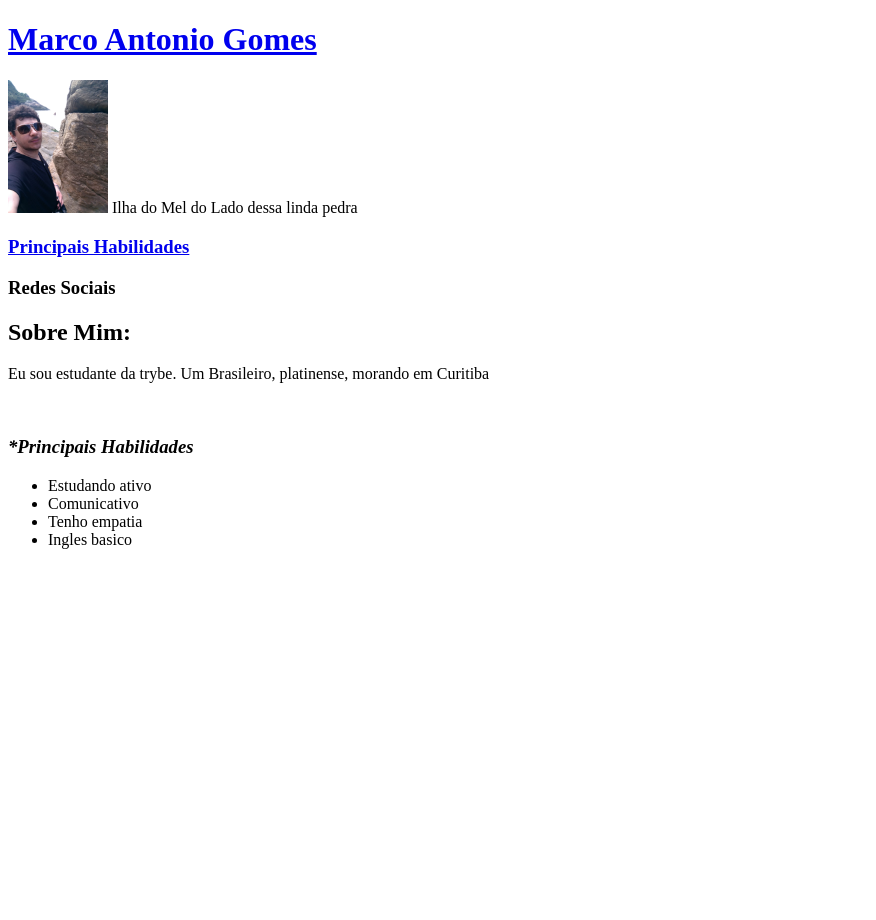
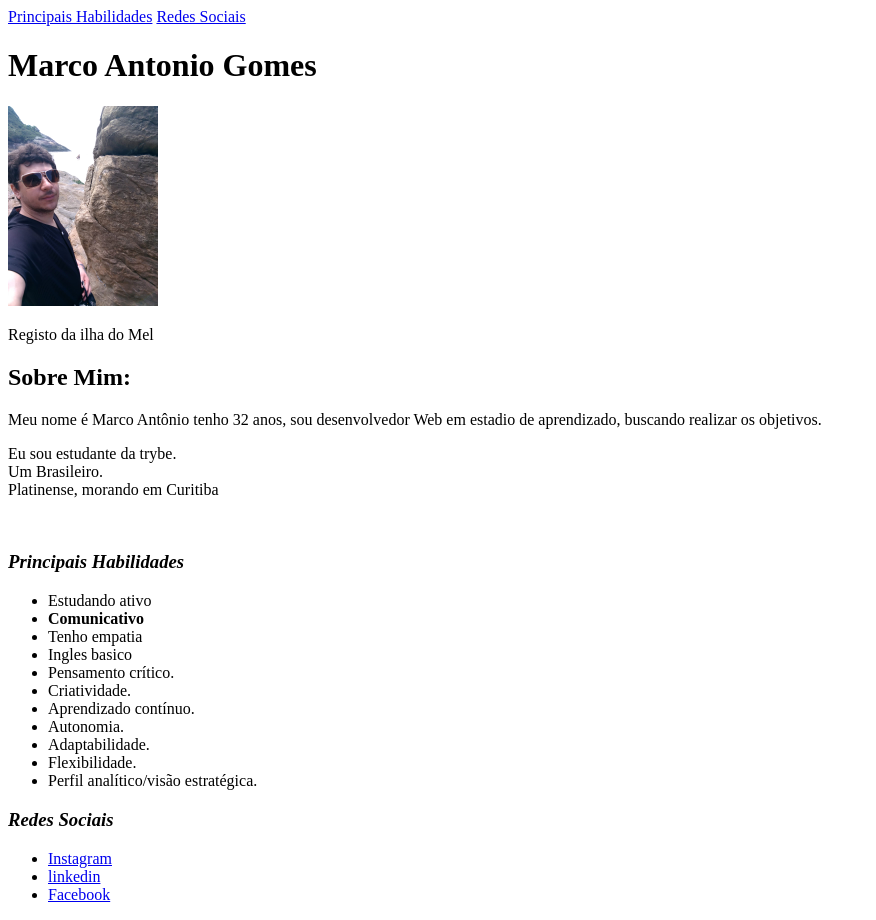
Before and after one commit to marcoa-gomes/PortifolioWeb, a plain HTML site: page index.html in a window 1280 px wide. Shown: the whole page, without its empty margins (0-876 px from the left). Before the commit the page ends 800 px from the top, so only its background shows below. Drawn offline with Linux system fonts and the light colour scheme.

Commit message:
Atualizando Index

```diff
--- a/index.html
+++ b/index.html
@@ -4,20 +4,33 @@
     <meta charset="UTF-8">
     <title>Meu Portifolio Web</title>
   </head>
-  <a>
-    <h1><a href="http://www.instagram.com/marcola182/" target="_blank" rel="noopener noreferrer"> Marco Antonio Gomes</h1></a>
-    <img src="/IMG-20231107-WA0009.jpg" alt="Eu do lado da pedra" width="100px" <p> Ilha do Mel do Lado dessa linda pedra </p>
-    <h3><a href="#habilidades"> Principais Habilidades</a> </h3>
-    <h3>Redes Sociais</h3>
+<body>
+  <a href="#habilidades">Principais Habilidades</a>
+  <a href="#redesocial">Redes Sociais</a>
+    <h1> Marco Antonio Gomes</h1>
+    <a href="http://www.guiailhadomel.com" target="_blank" rel="noopener noreferrer"><img src="./IMG-20231107-WA0009.jpg" alt="Ilha do Mel" width="150px"></a><p>Registo da ilha do Mel</p>
     <h2>Sobre Mim:</h2>
-    <p>Eu sou estudante da trybe. Um Brasileiro, platinense, morando em Curitiba</p><br>
-    <h3><b><i> *Principais Habilidades</i></b></h3>
+    <p>Meu nome é Marco Antônio tenho 32 anos, sou desenvolvedor Web em estadio de aprendizado, buscando realizar os objetivos.</p>
+    <p>Eu sou estudante da trybe. <br>Um Brasileiro.<br> Platinense, morando em Curitiba</p><br>
+    <h3 id="habilidades"><b><i>Principais Habilidades</i></b></h3>
      <ul><a href="habilidades"></a>
       <li>Estudando ativo</li>
-      <li>Comunicativo</li>
+      <li><b>Comunicativo</b></li>
       <li>Tenho empatia</li>
       <li>Ingles basico</li>
+      <li>Pensamento crítico.</li>
+      <li>Criatividade.</li>
+      <li>Aprendizado contínuo.</li>
+      <li>Autonomia.</li>
+      <li>Adaptabilidade.</li>
+      <li>Flexibilidade.</li>
+      <li>Perfil analítico/visão estratégica.</li>
      </ul>
-
+     <h3 id="redesocial"><i>Redes Sociais</i></h3>
+     <ul>
+      <li><a href="http://www.instagram.com/marcola182/" target="_blank" rel="noopener noreferrer">Instagram</a></li>
+      <li><a href="http://www.linkedin.com/in/marco-ag1991/" target="_blank" rel="noopener noreferrer">linkedin</a></li>
+      <li><a href="http://www.facebook.com/marcoantonio281" target="_blank" rel="noopener noreferrer">Facebook</a></li>
+    </ul>
   </body>
 </html>
```
